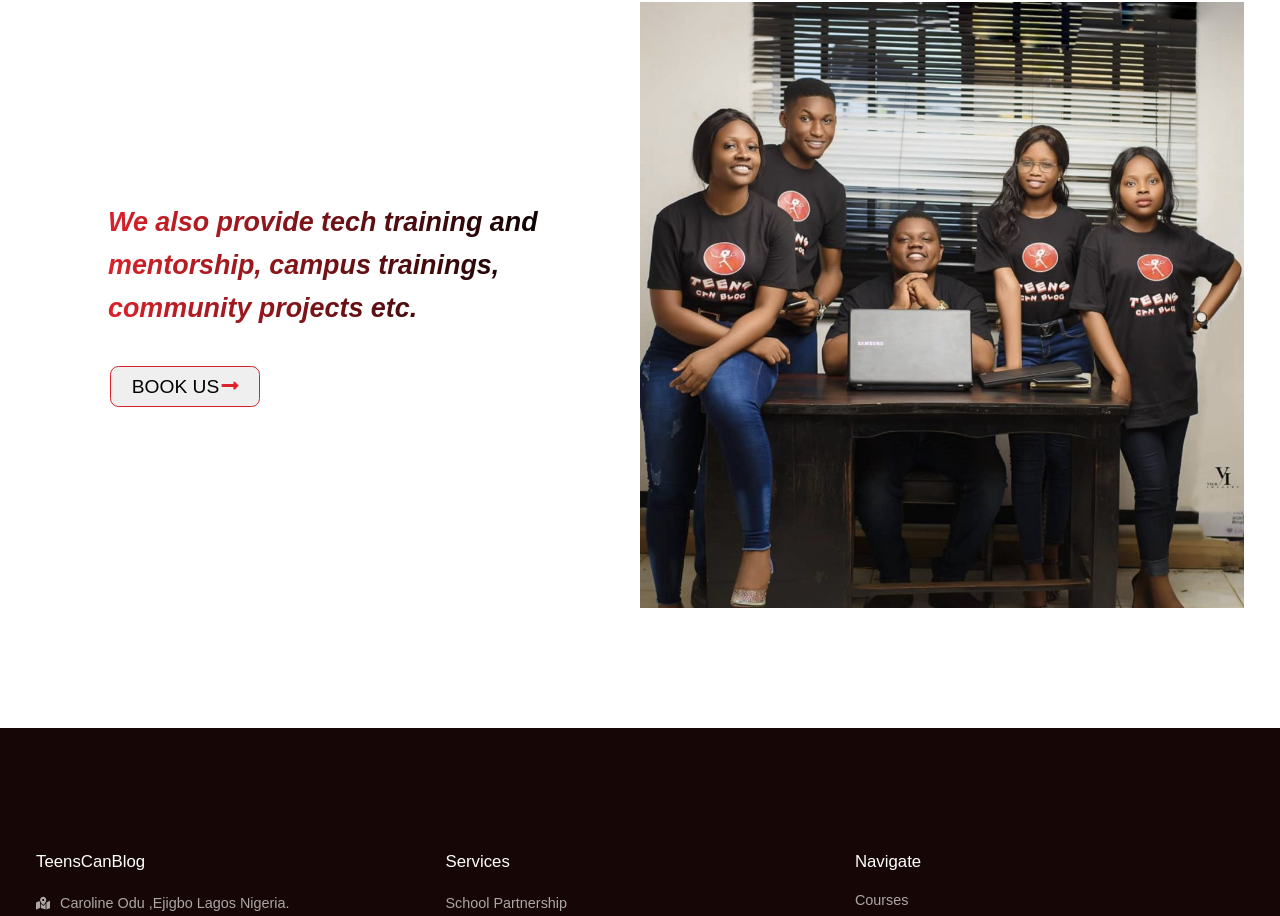
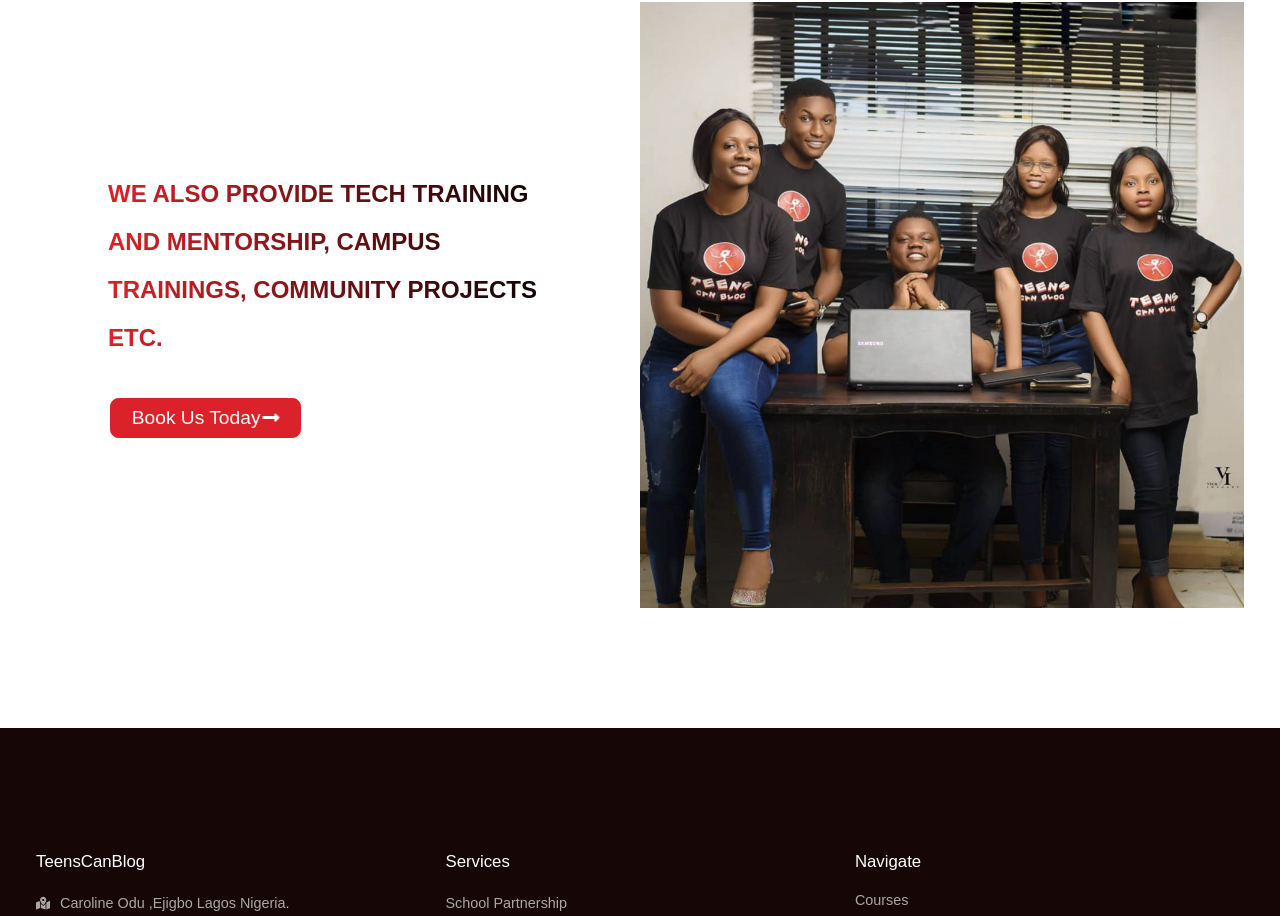
Before and after one commit to Niscolinx/teenscan, a React (Create React App) app: page / in a window 1280 px wide. Shown: the part 2546-3462 px from the top of the page. Built offline with nearby package versions, Linux system fonts and the light colour scheme; what react-router-last-location would draw is missing.

Commit message:
working on bookus

```diff
--- a/src/components/BookUs.tsx
+++ b/src/components/BookUs.tsx
@@ -13,7 +13,7 @@ const BookUs = () => {
                     </h1>
 
                     <button className='btn bookUs__btn'>
-                        Book Us{' '}
+                        Book Us Today{' '}
                         <span>
                             <FaLongArrowAltRight />
                         </span>
--- a/src/sass/components/bookUs.scss
+++ b/src/sass/components/bookUs.scss
@@ -12,7 +12,10 @@
             font-size: clamp(1.4rem, 3vw, 1vw);
 
             h1 {
-                @extend .heading-2;
+                @extend .heading-1;
+                font-size: 2rem;
+                line-height: 2;
+                font-weight: 600;
                 background: $linear-gradient;
                 background-clip: text;
                 -webkit-text-fill-color: transparent;
@@ -22,6 +25,7 @@
         @include respond(bigger-phone) {
             padding: 2rem 0;
             gap: 3rem;
+            grid-row-start: 2;
         }
     }
     &__btn {
@@ -30,11 +34,13 @@
         align-items: center;
         margin-top: 3rem;
         font-size: $font-clamp;
-
+        background: $color-secondary;
+        color: white;
+        text-transform: capitalize;
 
         span {
             display: flex;
-            color: $color-secondary;
+            //  color: $color-secondary;
             animation: moveInLeft 2s infinite;
             margin-top: -0.12rem;
         }
```
